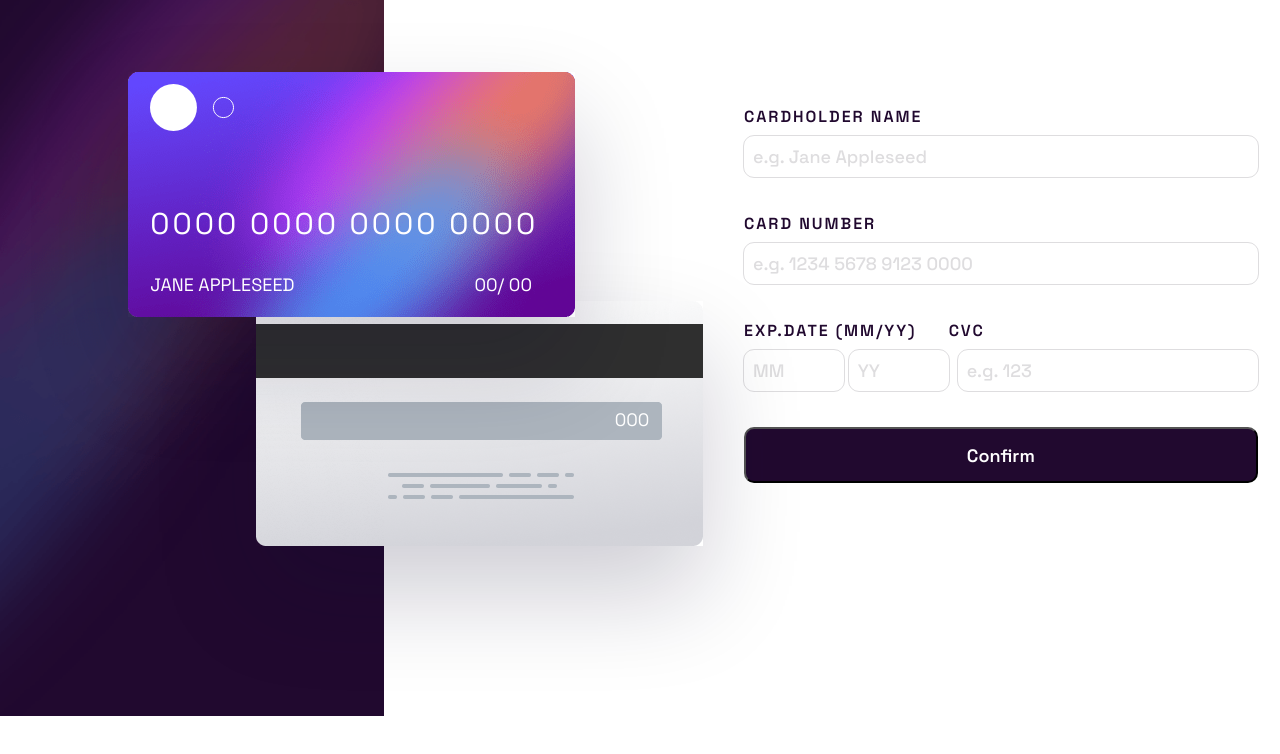
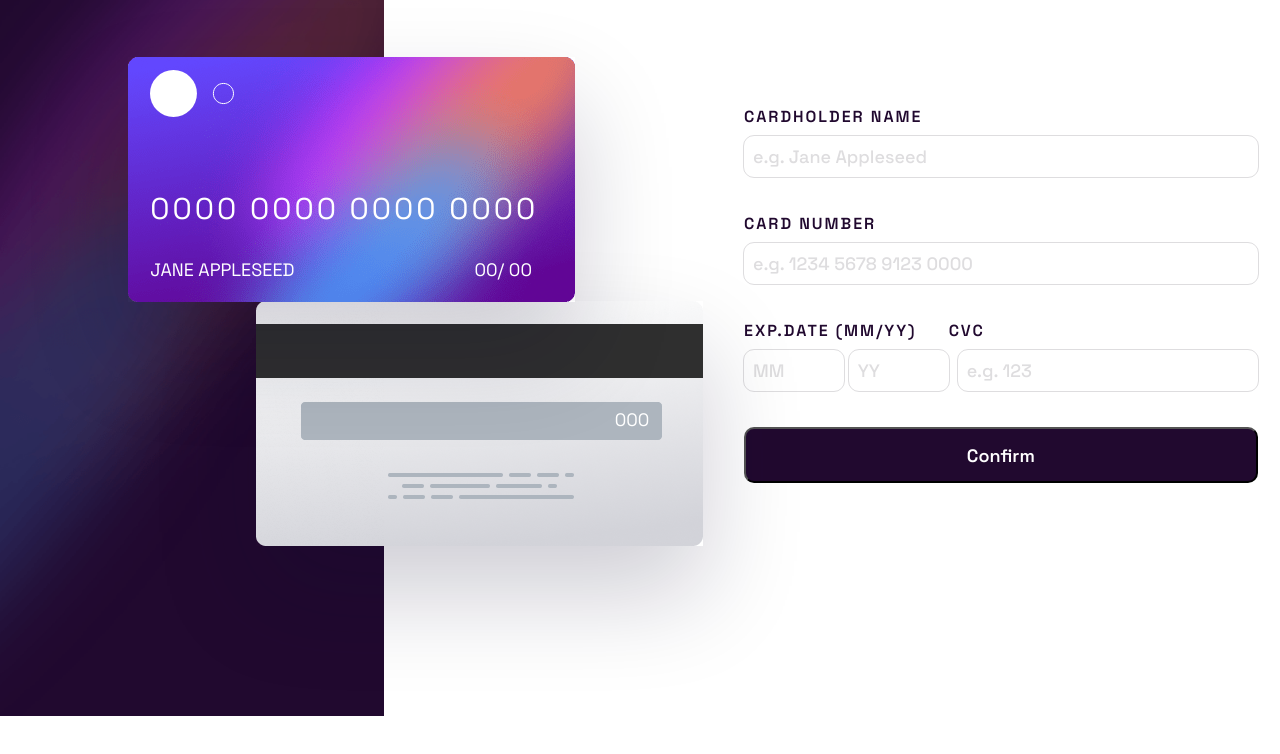
Before and after one commit to calebQWEB/cardValidation, a website: page index.html in a window 1280 px wide. Drawn offline with nearby package versions, Linux system fonts and the light colour scheme; files that its build step writes are made by us from their sources.

Commit message:
changes to home.scss

```diff
--- a/scss/sections/_home.scss
+++ b/scss/sections/_home.scss
@@ -38,7 +38,7 @@ main {
 
             .front {
                 position: absolute;
-                top: 10%;
+                top: 8%;
                 left: 10%;
 
                 .card-front {
```
